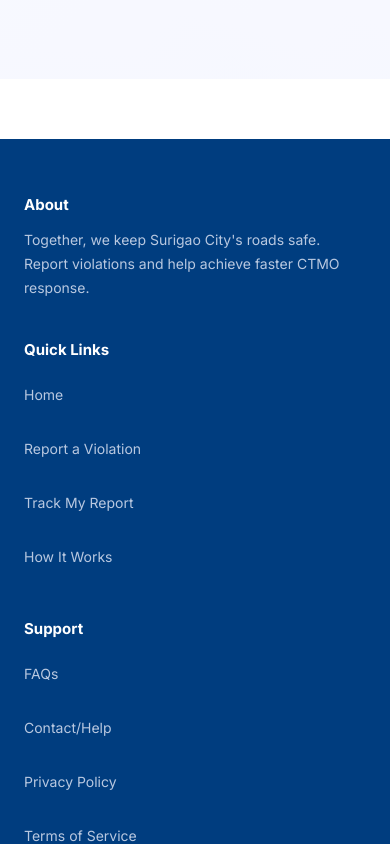
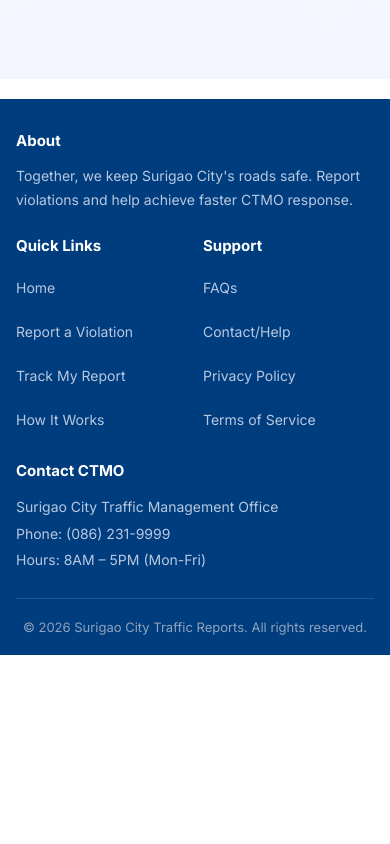
Before and after one commit to stephenchadjuagpao/HapsayDalan, a React (Create React App) app in the folder frontend/: page / in a window 390 px wide. Shown: the part 3240-4084 px from the top of the page. After the commit the page ends 3895 px from the top, so only its background shows below. Built offline with nearby package versions, Linux system fonts and the light colour scheme; no server answers.

Commit message:
Position Quick Links and Support side-by-side in footer on mobile

```diff
--- a/frontend/src/pages/Homepage.jsx
+++ b/frontend/src/pages/Homepage.jsx
@@ -425,10 +425,34 @@ export default function Homepage() {
         @media (max-width: 900px) {
           .sc-steps, .sc-benefit-cards { grid-template-columns: 1fr; max-width: 400px; }
           .sc-impact-grid { grid-template-columns: 1fr; gap: 28px; }
-          .sc-footer-grid { grid-template-columns: 1fr 1fr; }
+          .sc-footer { padding: 40px 20px 0; }
+          .sc-footer-spacer { height: 28px; }
+          .sc-footer-grid {
+            grid-template-columns: repeat(2, minmax(0, 1fr));
+            gap: 28px 20px;
+            padding-bottom: 28px;
+          }
+          .sc-footer-grid > div:nth-child(1),
+          .sc-footer-grid > div:nth-child(4) {
+            grid-column: 1 / -1;
+          }
+          .sc-footer-grid > div:nth-child(2) {
+            grid-column: 1;
+          }
+          .sc-footer-grid > div:nth-child(3) {
+            grid-column: 2;
+          }
         }
         @media (max-width: 560px) {
-          .sc-footer-grid { grid-template-columns: 1fr; }
+          .sc-footer { padding: 32px 16px 0; }
+          .sc-footer-spacer { height: 20px; }
+          .sc-footer-grid {
+            grid-template-columns: repeat(2, minmax(0, 1fr));
+            gap: 22px 16px;
+            padding-bottom: 24px;
+          }
+          .sc-footer-links { gap: 8px; }
+          .sc-footer-links li a { min-height: 36px; padding: 2px 0; display: inline-flex; align-items: center; }
         }
       `}</style>
 
--- a/frontend/src/user-dashboard.css
+++ b/frontend/src/user-dashboard.css
@@ -39,7 +39,22 @@
   .user-dashboard :is(.report-live-map,.hotspot-live-map) { height:300px; }
   .user-dashboard :is(.report-map-box,.hotspot-map-box) { min-height:300px; }
   .user-dashboard :is(.report-live-map,.hotspot-live-map) .leaflet-control-zoom a { width:44px; height:44px; line-height:44px; }
-  .user-dashboard :is(.sc-footer-links,.report-footer-links,.track-footer-links,.hotspot-footer-links,.how-footer-links,.faq-footer-links,.contact-footer-links) a { display:inline-flex; align-items:center; min-height:44px; }
+  .user-dashboard :is(.sc-footer-links,.report-footer-links,.track-footer-links,.hotspot-footer-links,.how-footer-links,.faq-footer-links,.contact-footer-links) { gap:8px; }
+  .user-dashboard :is(.sc-footer-links,.report-footer-links,.track-footer-links,.hotspot-footer-links,.how-footer-links,.faq-footer-links,.contact-footer-links) a { display:inline-flex; align-items:center; min-height:36px; padding:2px 0; }
+  .user-dashboard :is(.sc-footer-grid,.report-footer-grid,.track-footer-grid,.hotspot-footer-grid,.how-footer-grid,.faq-footer-grid,.contact-footer-grid) {
+    grid-template-columns: repeat(2, minmax(0, 1fr)) !important;
+    gap: 28px 20px !important;
+  }
+  .user-dashboard :is(.sc-footer-grid,.report-footer-grid,.track-footer-grid,.hotspot-footer-grid,.how-footer-grid,.faq-footer-grid,.contact-footer-grid) > :nth-child(1),
+  .user-dashboard :is(.sc-footer-grid,.report-footer-grid,.track-footer-grid,.hotspot-footer-grid,.how-footer-grid,.faq-footer-grid,.contact-footer-grid) > :nth-child(4) {
+    grid-column: 1 / -1 !important;
+  }
+  .user-dashboard :is(.sc-footer-grid,.report-footer-grid,.track-footer-grid,.hotspot-footer-grid,.how-footer-grid,.faq-footer-grid,.contact-footer-grid) > :nth-child(2) {
+    grid-column: 1 !important;
+  }
+  .user-dashboard :is(.sc-footer-grid,.report-footer-grid,.track-footer-grid,.hotspot-footer-grid,.how-footer-grid,.faq-footer-grid,.contact-footer-grid) > :nth-child(3) {
+    grid-column: 2 !important;
+  }
   .user-dashboard .report-progress-wrap { margin-top:24px; margin-bottom:24px; }
   .user-dashboard .report-card-title { margin-bottom:22px; font-size:22px; }
   .user-dashboard .report-upload-preview-name { max-width:100%; }
@@ -56,7 +71,10 @@
   .user-dashboard .hotspot-toolbar { align-items:stretch; gap:12px; }
   .user-dashboard .hotspot-select { width:100%; font-size:16px; }
   .user-dashboard :is(.track-status-details,.hotspot-detail-grid) { grid-template-columns:minmax(0,1fr); }
-  .user-dashboard :is(.report-footer-grid,.track-footer-grid,.hotspot-footer-grid,.how-footer-grid,.faq-footer-grid,.contact-footer-grid) { grid-template-columns:minmax(0,1fr); gap:24px; }
+  .user-dashboard :is(.sc-footer-grid,.report-footer-grid,.track-footer-grid,.hotspot-footer-grid,.how-footer-grid,.faq-footer-grid,.contact-footer-grid) {
+    grid-template-columns: repeat(2, minmax(0, 1fr)) !important;
+    gap: 24px 16px !important;
+  }
   .user-dashboard :is(.contact-actions,.faq-cta-actions) { flex-direction:column; align-items:stretch; }
   .user-dashboard :is(.contact-feedback-link,.faq-cta-link,.help-form-submit) { min-width:0; max-width:100%; white-space:normal; }
 }
```
